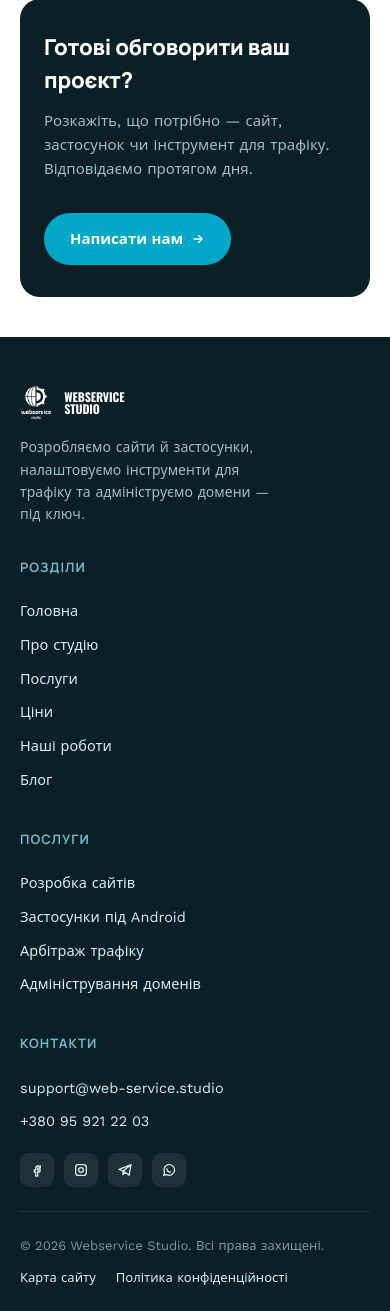
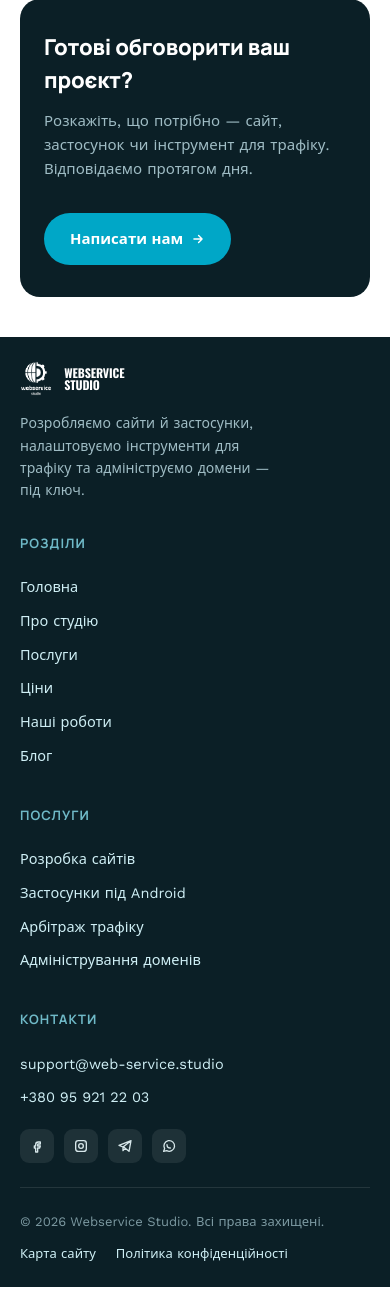
Before and after one commit to krigana/webservice_studio_claude_code, a PHP site: page / in a window 390 px wide. Shown: the part 3341-4652 px from the top of the page. After the commit the page ends 4628 px from the top, so only its background shows below. Run offline with PHP 8.4, Linux system fonts and the light colour scheme; data comes from the database, SQL or seed files in the repository; data that the repository does not hold is empty.

Commit message:
Мобільна версія: закріпити шапку при скролі, вирівняти відступи логотипу футера, додати нижній відступ кнопці 'Переглянути проєкт'
1. Прибрано position:relative для .site-header в @media (max-width:960px),
   яке перебивало базовий position:sticky — тепер шапка залишається
   закріпленою вгорі при скролі й на мобільній версії.
2. .site-footer__grid на мобільній версії: padding 48px 0 24px -> 24px 0,
   щоб верхній відступ від логотипу дорівнював нижньому.
3. Контейнер кнопки 'Переглянути проєкт' на сторінці кейсу: padding-top
   -> padding:24px 0, щоб під кнопкою завжди був відступ незалежно від
   того, що йде далі (галерея/наступний кейс/CTA).

```diff
--- a/assets/css/main.css
+++ b/assets/css/main.css
@@ -273,7 +273,6 @@ input:focus, select:focus, textarea:focus { outline: none; border-color: var(--c
   .site-nav { position: absolute; top: 100%; left: 0; right: 0; background: #FFFFFF; border-bottom: 1px solid var(--color-border); flex-direction: column; align-items: stretch; gap: 0; padding: 8px 20px 16px; display: none; }
   .site-nav.is-open { display: flex; }
   .site-nav a { padding: 12px 4px; }
-  .site-header { position: relative; }
   .site-header__cta { display: none; }
   .site-nav-toggle { display: flex; }
 }
@@ -298,7 +297,7 @@ input:focus, select:focus, textarea:focus { outline: none; border-color: var(--c
   .site-footer__grid { grid-template-columns: repeat(2, minmax(0, 1fr)); gap: 32px; }
 }
 @media (max-width: 640px) {
-  .site-footer__grid { grid-template-columns: 1fr; padding: 48px 0 24px; }
+  .site-footer__grid { grid-template-columns: 1fr; padding: 24px 0; }
 }
 
 @media (max-width: 900px) {
--- a/templates/portfolio-case.php
+++ b/templates/portfolio-case.php
@@ -49,7 +49,7 @@ require __DIR__ . '/partials/header.php';
   </div>
 
   <?php if (!empty($case['project_url'])): ?>
-    <div class="container" style="padding-top:24px;">
+    <div class="container" style="padding:24px 0;">
       <a href="<?= h($case['project_url']) ?>" target="_blank" rel="noopener" class="btn-ghost">Переглянути проєкт →</a>
     </div>
   <?php endif; ?>
```
